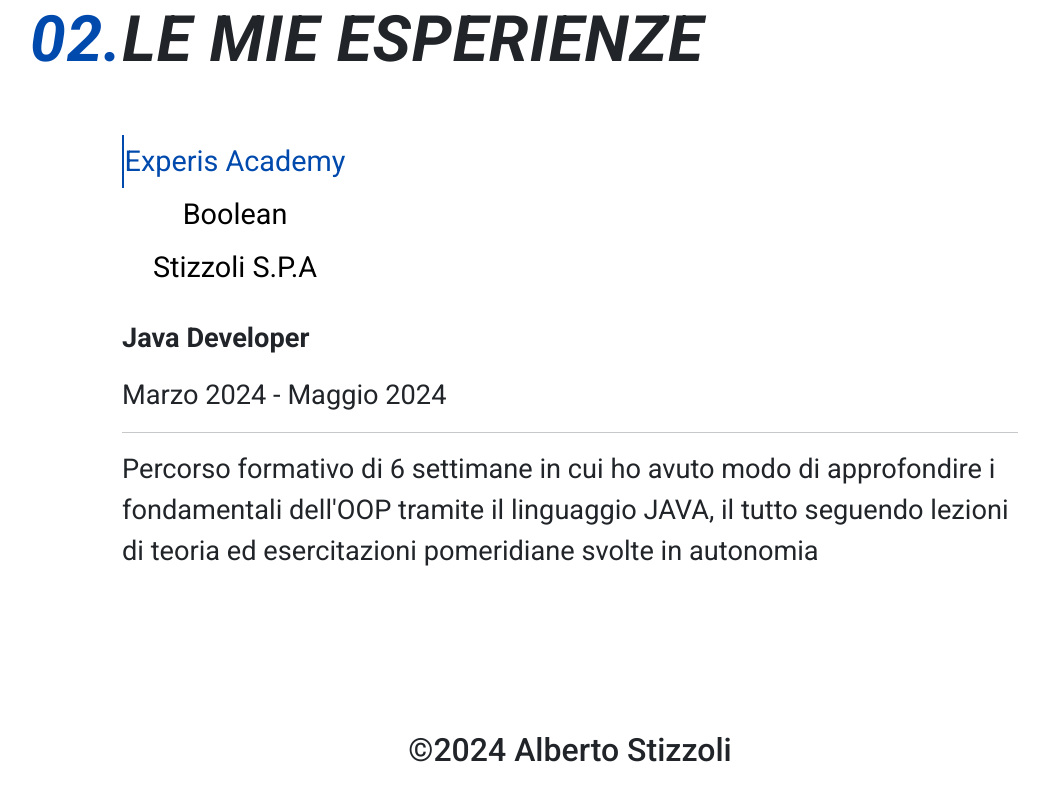
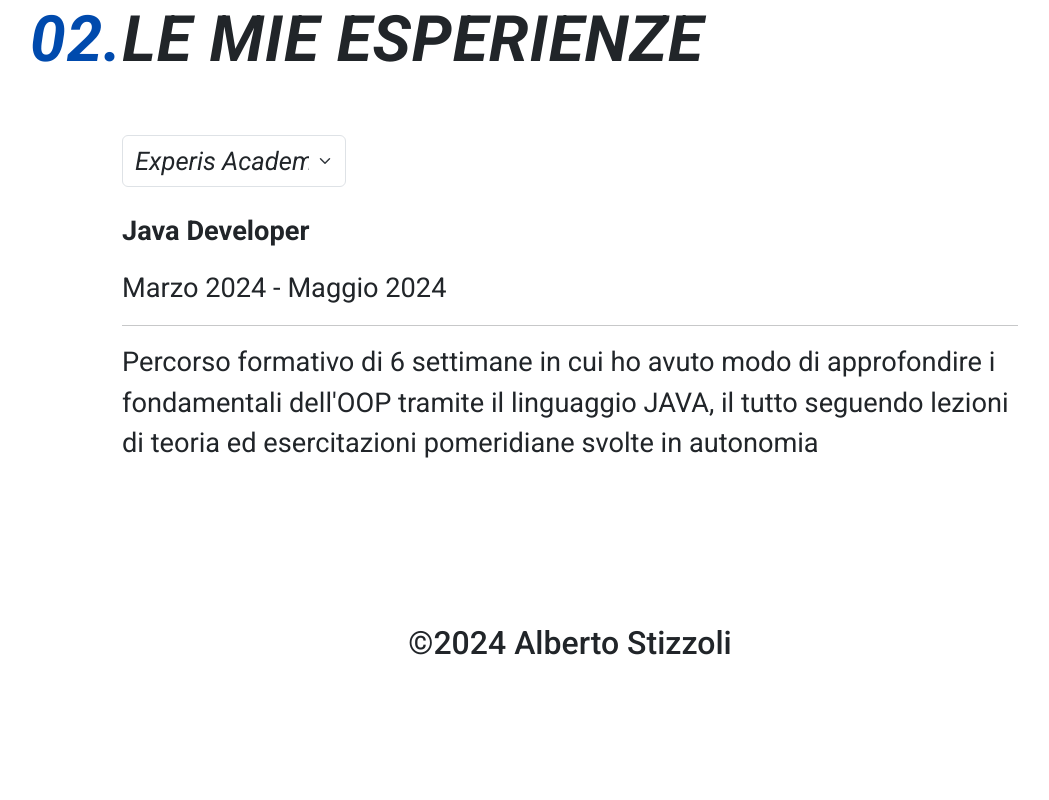
Before and after one commit to albertostizzoli/my-portfolio, a Vue app: page / in a window 1280 px wide. Shown: the part 1737-2537 px from the top of the page, without its empty margins (70-1119 px from the left). After the commit the page ends 2488 px from the top, so only its background shows below. Built offline with nearby package versions, Linux system fonts and the light colour scheme.

Commit message:
modifications on experiences

```diff
--- a/src/pages/HomePage.vue
+++ b/src/pages/HomePage.vue
@@ -57,11 +57,11 @@
                 <div class="row d-flex justify-content-center">
                     <div class="col-12 col-md-10">
                         <div class="col-3 d-flex flex-column">
-                            <button type="button" class="work-company" :id="'btn-' + index"
-                                v-for="(item, index) in store.experiences" :key="index"
-                                @click="isActive($event.target.id)">
-                                {{ item.title }}
-                            </button>
+                            <select class="form-select" @click="isActive($event.target.value)">
+                                <option v-for="(item, index) in store.experiences" :value="'btn-' + index">
+                                    {{ item.title }}
+                                </option>
+                            </select>
                         </div>
                         <div class="pt-4" v-for="(item, index) in store.experiences" :key="index"
                             :class="this.is_active == 'btn-' + index ? 'd-block' : 'd-none'">
@@ -88,20 +88,11 @@
     },
     methods: {
         isActive(id) {
-            if (this.is_active == 'btn-0') {
-                document.getElementById('btn-0').classList.remove('active');
-                this.is_active = id;
-                document.getElementById(this.is_active).classList.add('active');
-            }
-            else {
-                document.getElementById(this.is_active).classList.remove('active');
-                document.getElementById(id).classList.add('active');
-                this.is_active = id;
-            }
+            this.is_active = id;
         },
     },
     mounted() {
-        document.getElementById(this.is_active).classList.add('active');
+        this.isActive(this.is_active);
     },
 }
 
@@ -203,22 +194,6 @@
 
     /*--- EXPERIENCE ---*/
     #experience {
-        .work-company {
-            padding: 5px 0;
-            background-color: transparent;
-            border: none;
-            border-left: 2px solid rgba(255, 255, 255, 0.3);
-            font-size: 1.8rem;
-
-            &:hover {
-                transition: .3s;
-                background-color: rgba(255, 255, 255, 0.2);
-            }
-
-            &:not(:hover) {
-                transition: .3s;
-            }
-        }
 
         .description {
             font-size: 1.7rem;
@@ -233,11 +208,10 @@
             transition: 2s;
         }
 
-
-        .active {
-            border-left: 2px solid $primary-color;
-            color: $primary-color;
-            transition: .3s;
+        .form-select {
+            background-color: rgba(255, 255, 255, 0.2);
+            font-size: 1.6rem;
+            font-style: italic;
         }
     }
 }
```
